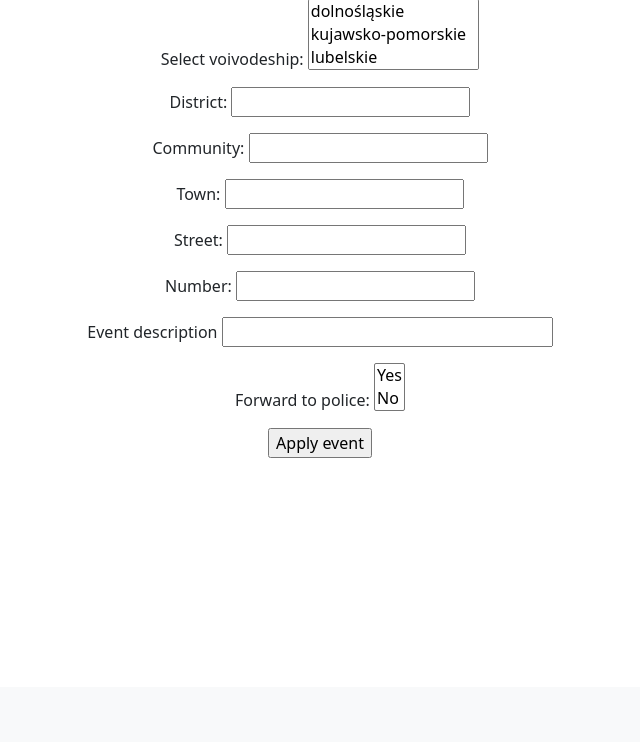
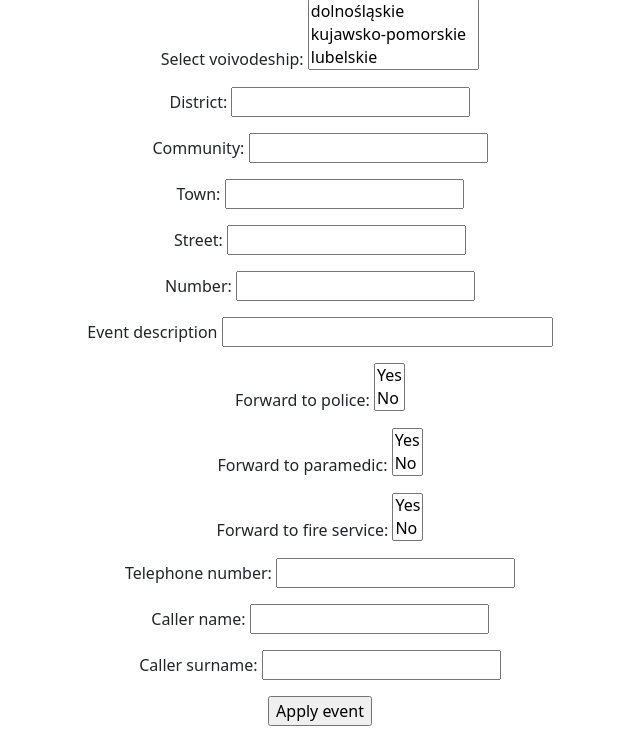
Before and after one commit to wojcik-mariusz/psap, a Flask app: page /add-new-event in a window 1280 px wide. Shown: the part 113-855 px from the top of the page, without its empty margins (320-960 px from the left). Before the commit the page ends 571 px from the top, so only its background shows below. Run offline with Flask 2, Linux system fonts and the light colour scheme.

Commit message:
add fw to services and caller specification form fields

```diff
--- a/flask_template/server/forms.py
+++ b/flask_template/server/forms.py
@@ -52,9 +52,17 @@ class NewEvent(FlaskForm):
         choices=[(True, "Yes"), (False, "No")],
         coerce=lambda choice: choice == "True"
     )
-    # new_event_fw_to_paramedic = SelectField("Forward to paramedic:", choices=[(True, "Yes"), (False, "No")])
-    # new_event_fw_to_fire_service = SelectField("Forward to fire service:", choices=[(True, "Yes"), (False, "No")])
-    # new_event_caller_telephone_number = IntegerField("Telephone number:", validators=[data_required()])
-    # new_event_caller_name = StringField("Caller name:")
-    # new_event_caller_surname = StringField("Caller surname:")
+    new_event_fw_to_paramedic = SelectField(
+        "Forward to paramedic:",
+        choices=[(True, "Yes"), (False, "No")],
+        coerce=lambda choice: choice == "True"
+    )
+    new_event_fw_to_fire_service = SelectField(
+        "Forward to fire service:",
+        choices=[(True, "Yes"), (False, "No")],
+        coerce=lambda choice: choice == "True"
+    )
+    new_event_caller_telephone_number = IntegerField("Telephone number:", validators=[data_required()])
+    new_event_caller_name = StringField("Caller name:")
+    new_event_caller_surname = StringField("Caller surname:")
     new_event_confirm_button = SubmitField("Apply event")
--- a/flask_template/server/routes.py
+++ b/flask_template/server/routes.py
@@ -26,12 +26,12 @@ def add_new_event():
             street=form.new_event_street.data,
             street_number=form.new_event_street_number.data,
             description=form.new_event_description.data,
-            fw_to_police=form.new_event_fw_to_police.data
-            # fw_to_paramedic=form.new_event_fw_to_paramedic.data,
-            # fw_to_fire_service=form.new_event_fw_to_fire_service.data,
-            # caller_telephone_number=form.new_event_caller_telephone_number.data,
-            # caller_name=form.new_event_caller_name.data,
-            # caller_surname=form.new_event_caller_surname.data
+            fw_to_police=form.new_event_fw_to_police.data,
+            fw_to_paramedic=form.new_event_fw_to_paramedic.data,
+            fw_to_fire_service=form.new_event_fw_to_fire_service.data,
+            caller_telephone_number=form.new_event_caller_telephone_number.data,
+            caller_name=form.new_event_caller_name.data,
+            caller_surname=form.new_event_caller_surname.data
         )
         DB.session.add(event)
         DB.session.commit()
--- a/flask_template/templates/add-new-event.html
+++ b/flask_template/templates/add-new-event.html
@@ -42,6 +42,26 @@ base
             {{form.new_event_fw_to_police(size=2)}}
         </p>
         <p>
+            {{form.new_event_fw_to_paramedic.label}}
+            {{form.new_event_fw_to_paramedic(size=2)}}
+        </p>
+        <p>
+            {{form.new_event_fw_to_fire_service.label}}
+            {{form.new_event_fw_to_fire_service(size=2)}}
+        </p>
+        <p>
+            {{form.new_event_caller_telephone_number.label}}
+            {{form.new_event_caller_telephone_number(size=20)}}
+        </p>
+        <p>
+            {{form.new_event_caller_name.label}}
+            {{form.new_event_caller_name(size=20)}}
+        </p>
+        <p>
+            {{form.new_event_caller_surname.label}}
+            {{form.new_event_caller_surname(size=20)}}
+        </p>
+        <p>
             {{ form.new_event_confirm_button(size=20) }}
         </p>
     </form>
```
Also changed, not shown: flask_template/db/db_tools.py (+6 -6 lines).
